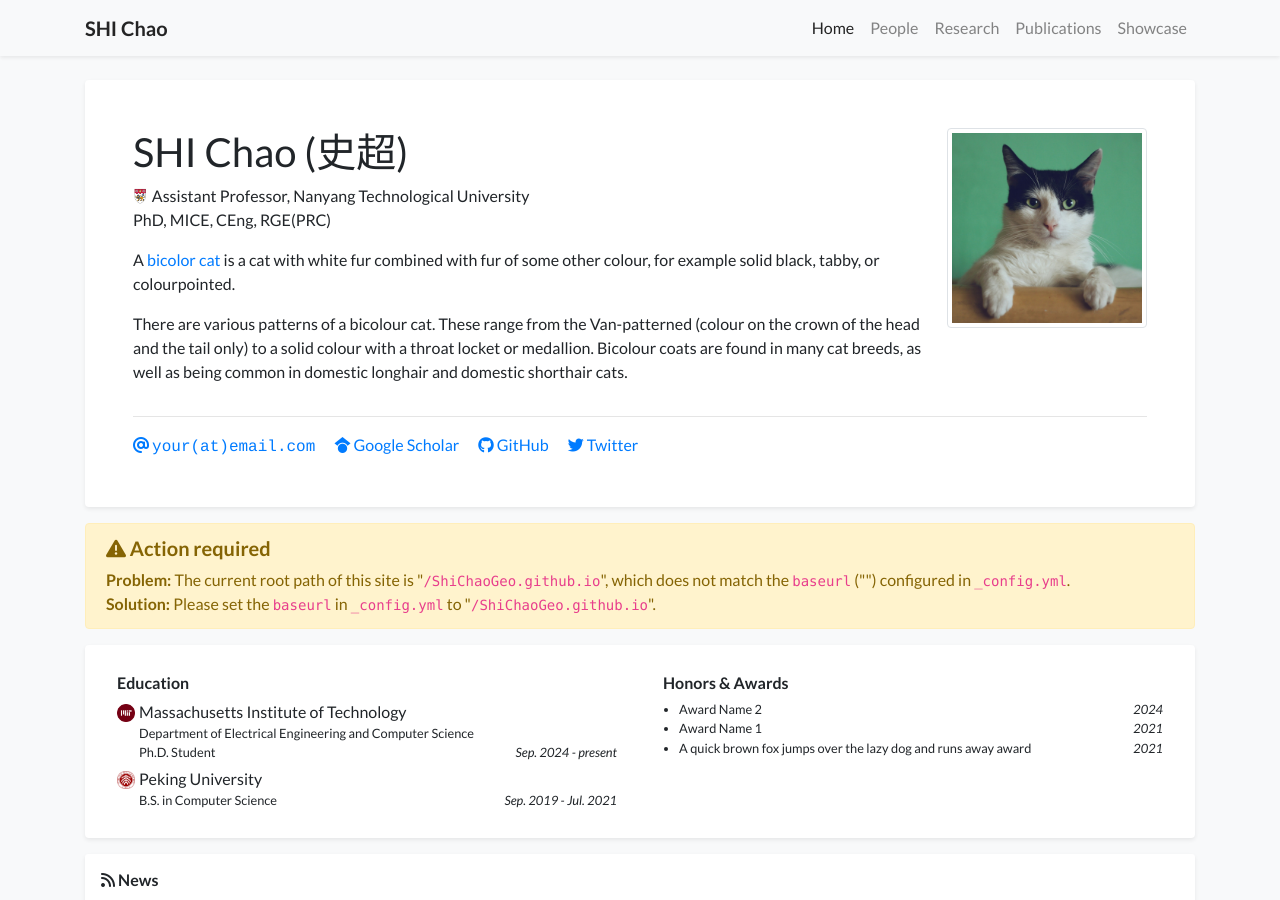
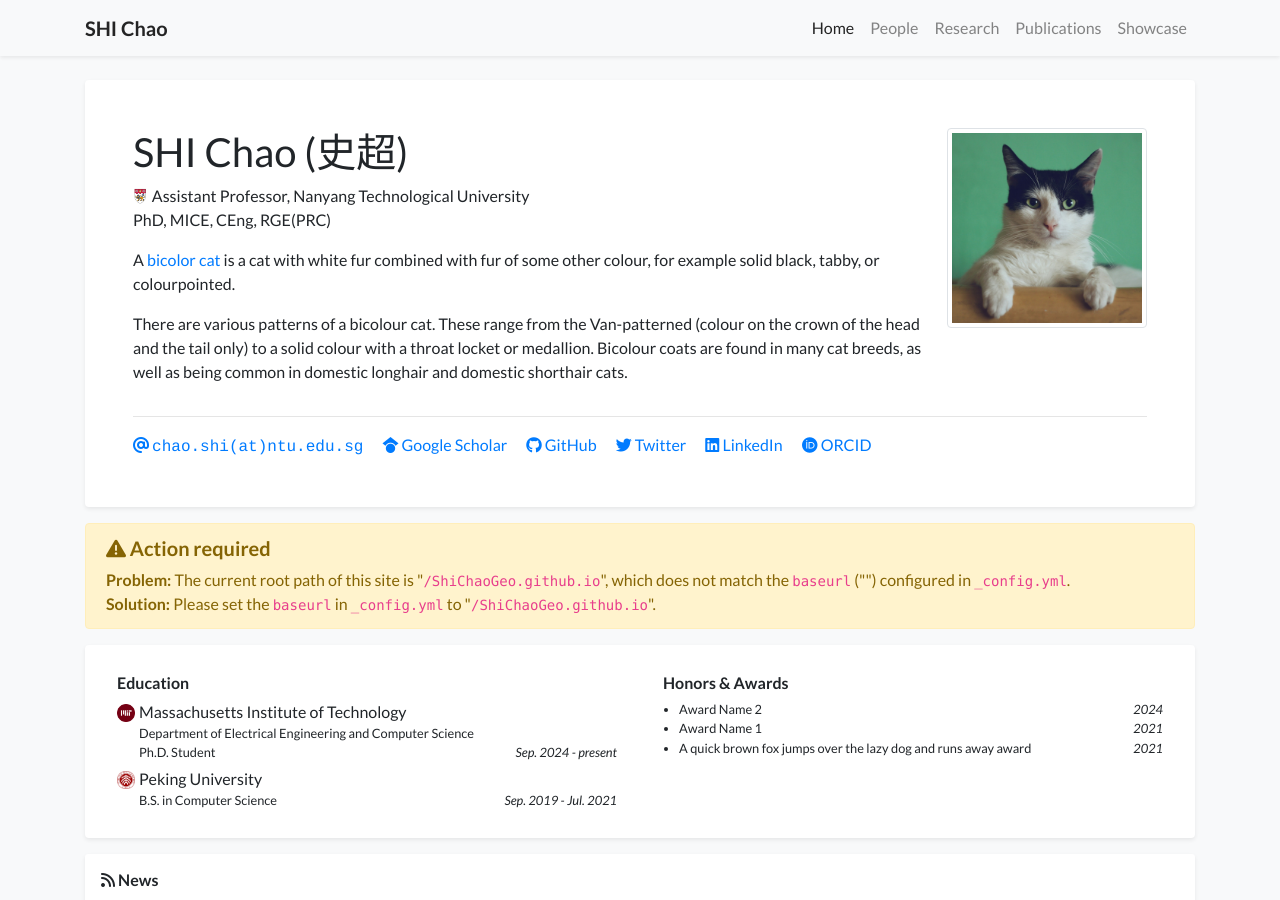
Before and after one commit to ShiChaoGeo/ShiChaoGeo.github.io, a Jekyll site: the page built from index.html, in a window 1280 px wide and 900 px high. Built offline with Jekyll 4.4.1, drawn with Linux system fonts in a browser that asks for light colours; nearby versions of some CDN libraries; a style sheet for code colours, icons or effects is not loaded.

Commit message:
Update profile.yml

```diff
--- a/_data/profile.yml
+++ b/_data/profile.yml
@@ -8,16 +8,16 @@
 - name: PhD, MICE, CEng, RGE(PRC)
 
 
-email: "your@email.com"
+email: "chao.shi@ntu.edu.sg"
 # cv_link: link-to-your-cv-file
-gscholar: xFmQpf4AAAAJ  # This is an example, replace it with your own Google Scholar ID
+gscholar: IYLw8HcAAAAJ  # This is an example, replace it with your own Google Scholar ID
 github: your_github_id
 twitter: your_twitter_id  # Do not include the '@' symbol
 # wechat_qrcode: /assets/images/etc/wechat.jpg
 # wechat_prompt: >-
 #   Please tell me your <strong>name</strong> and <strong>affiliation</strong> (current or past) when adding my wechat. Thanks!
-# linkedin: your-linked-in-id
-# orcid: 0000-0000-0000-0000
+linkedin: chao-shi-63a922a9
+orcid: 0000-0001-5051-4710
 
 short_bio_text_justify: false
 short_bio: >-
```
